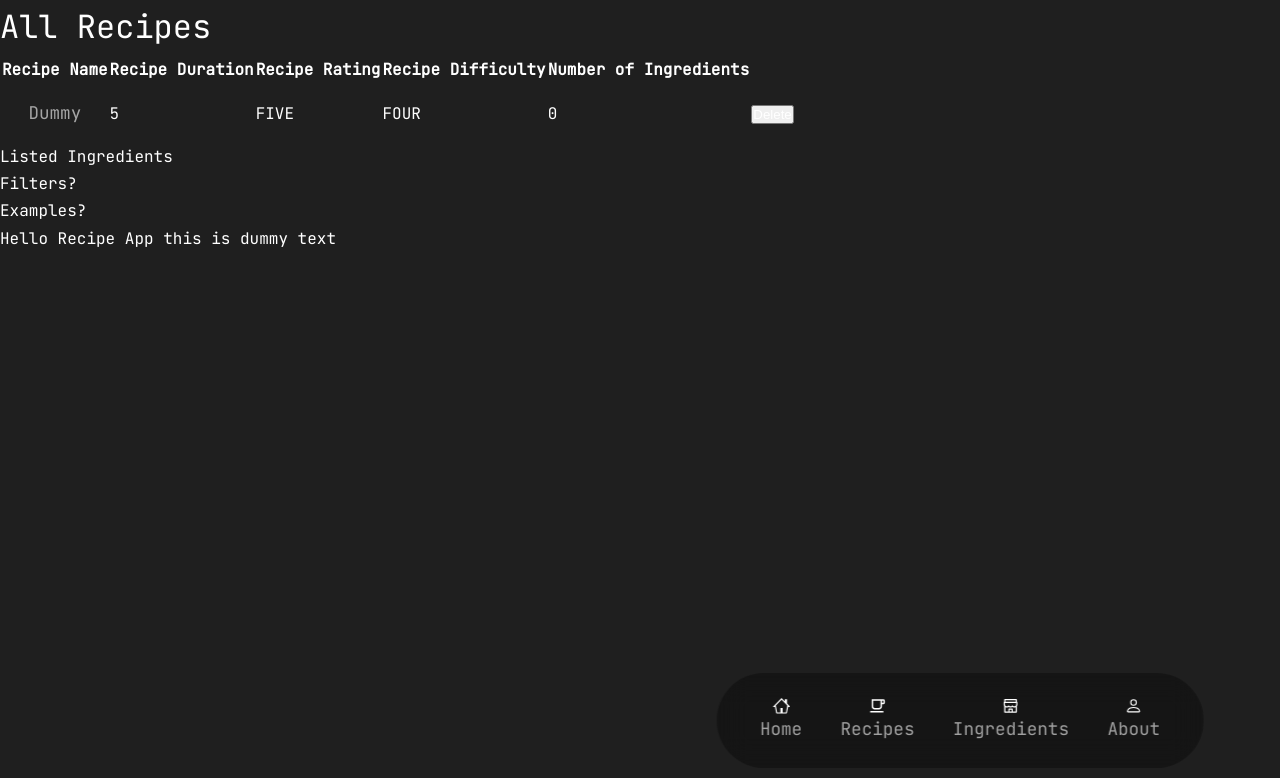
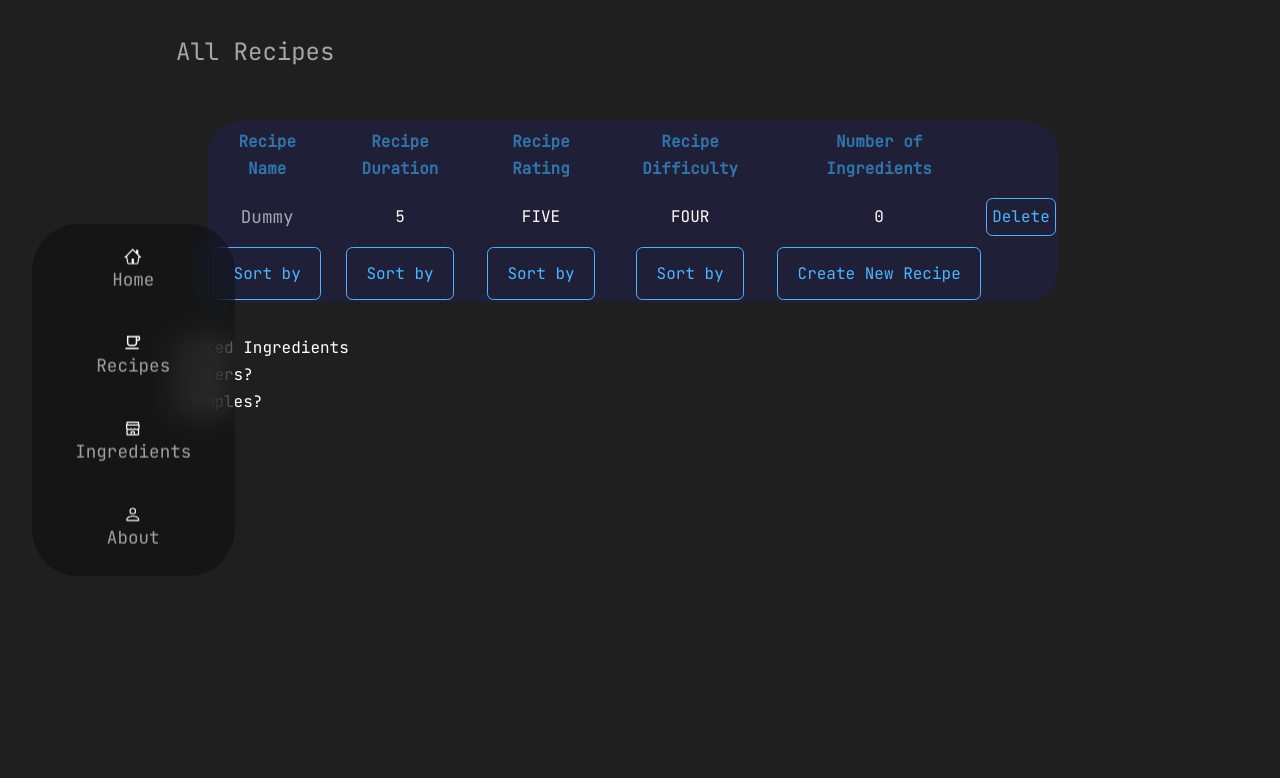
Before and after one commit to psummers678/RecipeReact, a React (Create React App) app: page /Recipes in a window 1280 px wide. Shown: the top 778 px of the page. Built offline with nearby package versions, Linux system fonts and the light colour scheme; no server answers.

Commit message:
Moved navbar to the left and added layout to home with lorem ipsum

```diff
--- a/src/components/Home.tsx
+++ b/src/components/Home.tsx
@@ -1,19 +1,19 @@
 function Home() {
-    return(
+    return (
         <>
-            <div className="container-fluid">
-                <div className="row title">
-                    <h1>HOME IS WHERE THE HEART IS</h1>
-                </div>
-                <div className="row body">
-                    <div className="col-md col">
-                        <p>I am going to fill this out with information about this project and info about me</p>
-                    </div>
+            <section>
+                    <h2>HOME IS WHERE THE HEART IS</h2>
+                        <p>I am going to fill this out with information about this project and info about me
+                            Lorem ipsum dolor sit amet, consectetur adipiscing elit. Integer egestas sodales neque. Phasellus vel felis dictum, laoreet orci nec, ornare sapien. Nam feugiat elementum luctus. Etiam sit amet condimentum magna. In venenatis lacus eget mi varius maximus. Class aptent taciti sociosqu ad litora torquent per conubia nostra, per inceptos himenaeos. Integer sagittis nibh fermentum maximus efficitur. Phasellus faucibus enim sed bibendum vestibulum. Fusce at mi ex. Aliquam dictum enim est, ut fringilla mauris fringilla nec. Mauris nisi quam, commodo ac molestie quis, faucibus ac ante. Vivamus eu neque id nunc cursus maximus vitae vitae lorem. Nullam non condimentum lectus. Nulla facilisi.
+                            In vel pellentesque nisl. In sed neque et lectus sollicitudin vestibulum. Phasellus gravida, augue ac tristique scelerisque, turpis felis ullamcorper risus, in sodales ligula mi in ligula. Morbi sollicitudin dui vel tellus ullamcorper, nec convallis massa blandit. Proin eu erat non nulla lobortis hendrerit a ut turpis. Aliquam laoreet arcu cursus lectus suscipit rutrum. In dignissim nec ex nec facilisis. Nulla posuere pulvinar laoreet. Proin aliquam magna et eros luctus, sed laoreet neque facilisis. Aliquam laoreet fringilla auctor. Duis in lectus ex. Pellentesque ac faucibus tortor. Phasellus rhoncus gravida mauris, a imperdiet dui tincidunt vitae. Curabitur eleifend hendrerit accumsan.
+                            Pellentesque ac ullamcorper nisi, eu ornare libero. Vivamus dictum ut nunc sit amet tempor. Etiam tristique mollis massa, eget elementum ipsum viverra ut. Fusce eleifend turpis nec mi tempus, ac eleifend quam tincidunt. Ut posuere erat pulvinar quam maximus iaculis. Quisque iaculis libero eu metus vulputate lacinia. Aenean laoreet odio eu consequat hendrerit. Aliquam commodo fermentum lectus. Proin risus lectus, porttitor quis purus nec, condimentum aliquet odio. Sed sollicitudin nisl mi, ut pulvinar leo accumsan a.
+                            Proin blandit justo metus, in pharetra nunc semper a. Vestibulum ante ipsum primis in faucibus orci luctus et ultrices posuere cubilia curae; Pellentesque nec faucibus sapien. Praesent vehicula enim non ullamcorper egestas. Nulla tincidunt at est et varius. Duis varius mattis risus quis hendrerit. Quisque turpis quam, faucibus quis nisl ut, efficitur volutpat ligula. Morbi ac mi sed urna dapibus accumsan eu in dui. Morbi tristique gravida dui. Fusce accumsan purus eget rutrum faucibus.
+                            Aliquam finibus nulla lacus, sodales sollicitudin massa suscipit pretium. Suspendisse egestas erat eu velit tempor gravida. In luctus, lacus et tempor pellentesque, augue neque suscipit dolor, eu tristique nisl turpis ut elit. Quisque facilisis eu diam ut tincidunt. Etiam vel sem diam. Integer sed urna pretium, tristique quam ut, fringilla dolor. Donec mattis augue ligula, ac euismod ex tincidunt suscipit. Sed felis ligula, convallis eu leo sit amet, tempus auctor erat. Maecenas vitae risus a lectus pellentesque tincidunt a ac orci. Nullam quis sem efficitur, congue metus id, sagittis lacus. In placerat mi lorem. Aliquam orci orci, rutrum luctus molestie sed, mollis in nibh. Duis in eleifend nisl. Nulla imperdiet enim sem, in sollicitudin turpis varius a. Vivamus placerat, libero at dictum elementum, nisi risus feugiat diam, ut volutpat nisl sapien in orci. Sed semper egestas odio sagittis ultricies.
+                        </p>
                     <div className="col-sm-3 col">
                         <p>slightly smaller side section</p>
                     </div>
-                </div>
-            </div>
+                </section>
         </>
     )
 }
--- a/src/components/Navbar/navbar.css
+++ b/src/components/Navbar/navbar.css
@@ -1,14 +1,15 @@
 nav {
     background:rgba(0,0,0,0.3);
     width: max-content;
-    display: block;
     display: flex;
+    flex-direction: column;
     padding: 0.7rem 1.9rem;
     z-index: 2;
     position: fixed;
-    left: 75%;
-    transform: translateX(-50%);
-    bottom: 2rem;
+    left: 2rem;
+    /* transform: translateX(-50%); */
+    bottom: 50%;
+    transform: translateY(50%);
     gap: 0.8rem;
     border-radius: 3rem;
     backdrop-filter: blur(15px);
--- a/src/components/RecipeApp.tsx
+++ b/src/components/RecipeApp.tsx
@@ -7,11 +7,9 @@ import RecipeSingleView from "./RecipeDetailed/RecipeSingleView";
 
 function RecipeApp() {
     return (
-        <div className="recipe-app-container">
+        <div className="container">
             <BrowserRouter>
-                <div className="container-fluid">
                     <Navbar />
-                </div>
                 <Routes>
                     <Route path="/" element={<Home />}/>
                     <Route path="/Recipes" element={<RecipeListView/>} />
@@ -19,9 +17,6 @@ function RecipeApp() {
                     <Route path="/Ingredients" />
                 </Routes>
             </BrowserRouter>
-            <div className="container-fluid footer">
-                <p>Hello Recipe App this is dummy text</p>
-            </div>
         </div>
     )
 }
--- /dev/null
+++ b/src/components/RecipeList/RecipeList.css
@@ -0,0 +1,23 @@
+table{
+    align-items: center;
+    background: var(--color-bg-variant);
+    border-radius: 2rem;
+    border-color: var(--color-primary-variant);
+    width: 90%;
+    left: 50%;
+    /* transform: translateX(5%); */
+    margin: 2rem;
+
+}
+th {
+    text-align: center;
+    padding: 5px;
+    color: var(--color-primary-variant);
+}
+td {
+    text-align: center;
+}
+
+.table-btn {
+    padding: 0.3rem;
+}
--- a/src/components/RecipeList/RecipeListContainer.tsx
+++ b/src/components/RecipeList/RecipeListContainer.tsx
@@ -1,20 +1,22 @@
 import React from 'react';
 import RecipeTable from './RecipeTable';
+import './RecipeList.css'
 
 class RecipeListView extends React.Component<{}, {}>{
 
 
     render(): React.ReactNode {
         return (
-            <div className="container-fluid">
-                <h1> All Recipes</h1>
+                <section>
+                <h2> All Recipes</h2>
                 <RecipeTable />
                 <ul>
                     <li>Listed Ingredients</li>
                     <li>Filters?</li>
                     <li>Examples?</li>
                 </ul>
-            </div>
+            </section>
+
         )
     }
 }
--- a/src/components/RecipeList/RecipeTable.tsx
+++ b/src/components/RecipeList/RecipeTable.tsx
@@ -42,7 +42,7 @@ class RecipeTable extends React.Component<{}, RecipeTableState>{
 
     render(): React.ReactNode {
         return (
-            <table className='.col-md'>
+            <table >
                 <thead>
                     <tr>
                         <th>Recipe Name</th>
@@ -56,6 +56,15 @@ class RecipeTable extends React.Component<{}, RecipeTableState>{
                     {this.state.recipes.map((recipe) => {
                         return (<RecipeTableEntry recipe={recipe} key={recipe.recipeId} />)
                     })}
+                    <tr>
+                        <td><div className="btn sort">Sort by</div></td>
+                        <td><div className="btn sort">Sort by</div></td>
+                        <td><div className="btn sort">Sort by</div></td>
+                        <td><div className="btn sort">Sort by</div></td>
+                        <td>
+                            <div className="btn">Create New Recipe</div>
+                        </td>
+                    </tr>
                 </tbody>
             </table >
         )
--- a/src/components/RecipeList/RecipeTableEntry.tsx
+++ b/src/components/RecipeList/RecipeTableEntry.tsx
@@ -13,7 +13,7 @@ function RecipeTableEntry(props: RecipeEntry) {
                 <td>{recipe.rating}</td>
                 <td>{recipe.difficulty}</td>
                 <td>{Object.keys(recipe.ingredientRequirements).length}</td>
-                <td><button>Delete</button></td>
+                <td><div className="btn table-btn">Delete</div></td>
             </tr>
         </>
     )
--- a/src/index.css
+++ b/src/index.css
@@ -13,7 +13,7 @@
   --color-bg: #1f1f1f;
   --color-bg-variant: #1f1f38;
   --color-primary: #4db5ff;
-  --color-primary-variant: rgba(77,181,255,0.4);
+  --color-primary-variant: rgba(54, 139, 199, 0.788);
   --color-white: #fff;
   --color-light: rgba(255,255,255,0.6);
 
@@ -49,7 +49,8 @@ h1,h2,h3,h4,h5{
 }
 
 section {
-  margin-top: 8rem;
+  margin-top: 2rem;
+  margin-left: 1rem;
 }
 
 section >h2, section >h5{
```
